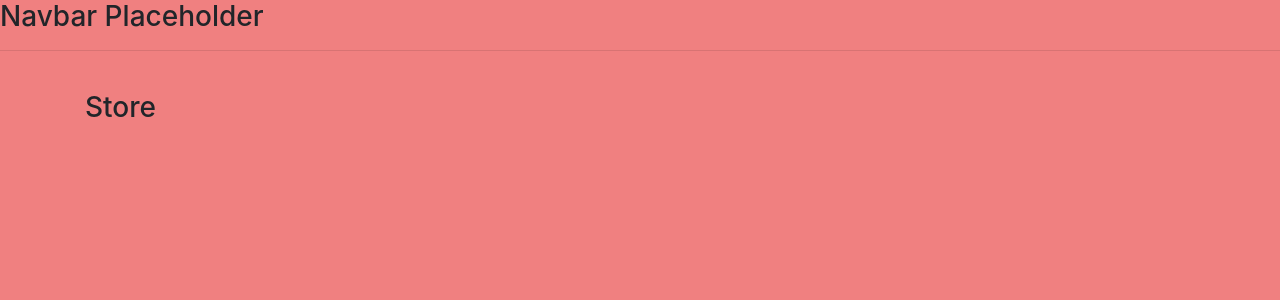
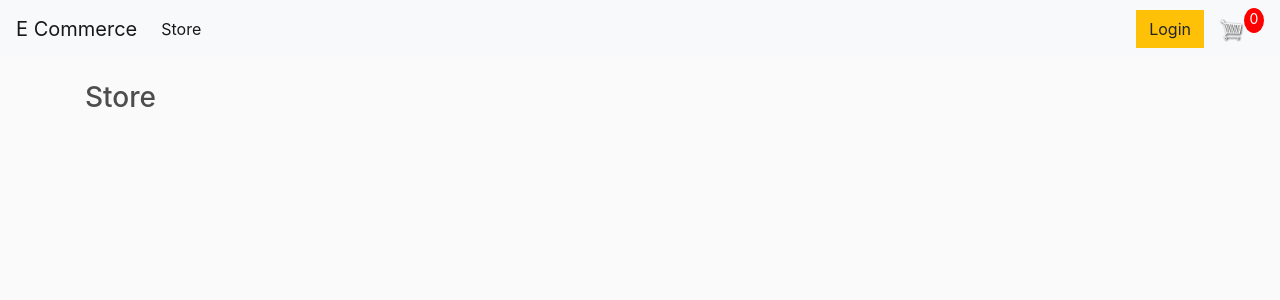
Before and after one commit to nlukjanov/django-ecommerce, a Django app: page / in a window 1280 px wide. Shown: the top 300 px of the page. Run offline with Django 3.2, Linux system fonts and the light colour scheme; some libraries are stand-ins or nearby versions.

Commit message:
feat: add navbar

```diff
--- a/static/css/main.css
+++ b/static/css/main.css
@@ -1,3 +1,99 @@
-body {
-  background-color: lightcoral;
+body{
+	background-color: hsl(0, 0%, 98%);
 }
+
+h1,h2,h3,h4,h5,h6{
+	color:hsl(0, 0%, 30%);
+}
+
+.box-element{
+	box-shadow:hsl(0, 0%, 80%) 0 0 16px;
+	background-color: #fff;
+	border-radius: 4px;
+	padding: 10px;
+}
+
+.thumbnail{
+	width: 100%;
+	height: 200px;
+	-webkit-box-shadow: -1px -3px 5px -2px rgba(214,214,214,1);
+    -moz-box-shadow: -1px -3px 5px -2px rgba(214,214,214,1);
+    box-shadow: -1px -3px 5px -2px rgba(214,214,214,1);
+}
+
+.product{
+	border-radius: 0 0 4px 4px;
+}
+
+.bg-dark{
+	background-color: #4f868c!important;
+}
+
+#cart-icon{
+	width:25px;
+	display: inline-block;
+	margin-left: 15px;
+}
+
+#cart-total{
+	display: block;
+	text-align: center;
+	color:#fff;
+	background-color: red;
+	width: 20px;
+	height: 25px;
+	border-radius: 50%;
+	font-size: 14px;
+}
+
+.col-lg-4, .col-lg-6, .col-lg-8, .col-lg-12{
+	margin-top: 10px;
+}
+
+.btn{
+	border-radius: 0;
+}
+
+.row-image{
+	width: 100px;
+}
+
+.form-field{
+	width:250px;
+	display: inline-block;
+	padding: 5px;
+}
+
+.cart-row{
+	display: flex;
+    align-items: flex-stretch;
+    padding-bottom: 10px;
+    margin-bottom: 10px;
+    border-bottom: 1px solid #ececec;
+
+}
+
+.quantity{
+	display: inline-block;
+	font-weight: 700;
+	padding-right:10px;
+
+
+}
+
+.chg-quantity{
+	width: 12px;
+	cursor: pointer;
+	display: block;
+	margin-top: 5px;
+	transition:.1s;
+}
+
+.chg-quantity:hover{
+	opacity: .6;
+}
+
+
+.hidden{
+	display: none!important;
+}
--- a/store/templates/store/main.html
+++ b/store/templates/store/main.html
@@ -14,8 +14,37 @@
     <title>E Commerce</title>
   </head>
   <body>
-    <h3>Navbar Placeholder</h3>
-    <hr />
+    <nav class="navbar navbar-expand-lg navbar-light bg-light">
+      <a class="navbar-brand" href="{% url 'store' %}">E Commerce</a>
+      <button
+        class="navbar-toggler"
+        type="button"
+        data-toggle="collapse"
+        data-target="#navbarSupportedContent"
+        aria-controls="navbarSupportedContent"
+        aria-expanded="false"
+        aria-label="Toggle navigation"
+      >
+        <span class="navbar-toggler-icon"></span>
+      </button>
+
+      <div class="collapse navbar-collapse" id="navbarSupportedContent">
+        <ul class="navbar-nav mr-auto">
+          <li class="nav-item active">
+            <a class="nav-link" href="{% url 'store' %}"
+              >Store <span class="sr-only">(current)</span></a
+            >
+          </li>
+        </ul>
+        <div class="form-inline my-2 my-lg-0">
+          <a href="#" class="btn btn-warning">Login</a>
+          <a href="{% url 'cart' %}">
+            <img id="cart-icon" src="{% static 'images/cart.png' %}" />
+          </a>
+          <p id="cart-total">0</p>
+        </div>
+      </div>
+    </nav>
     <div class="container">
       <br />
       {% block content %} {% endblock content %}
```
